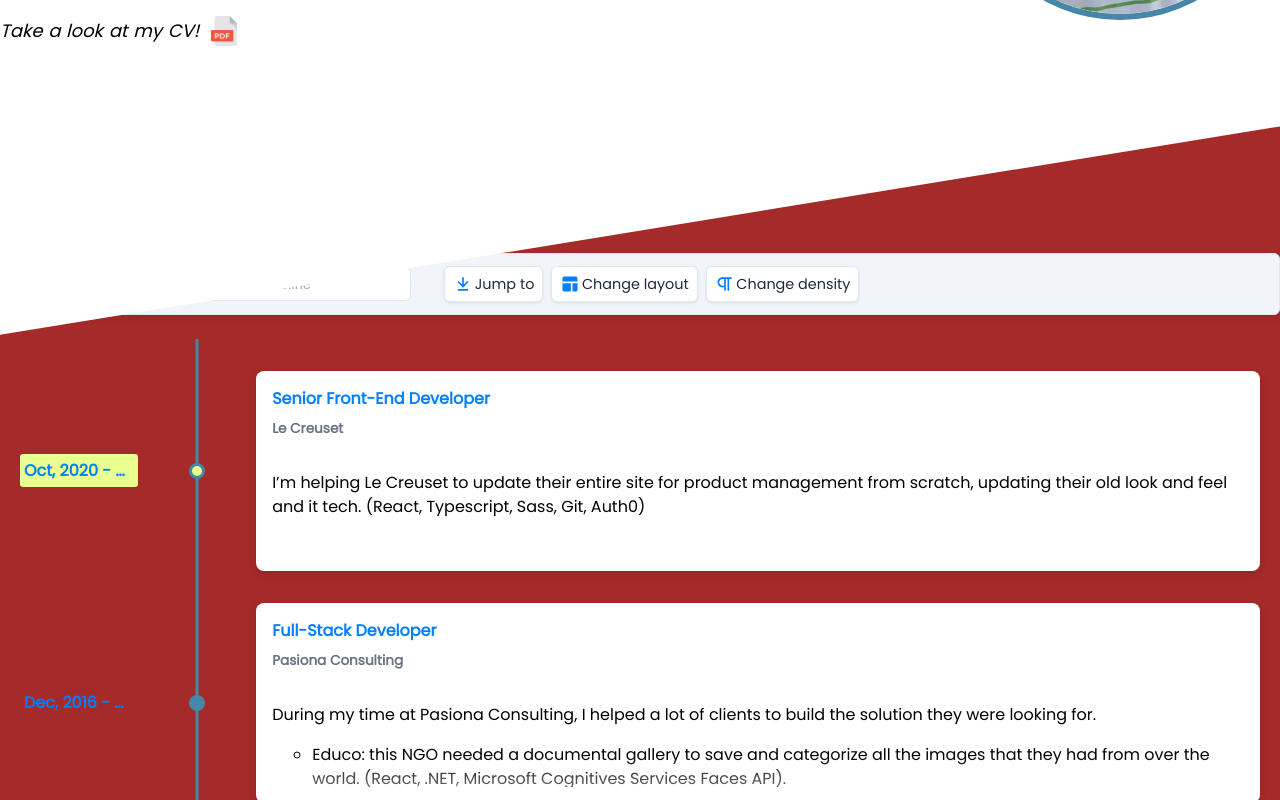
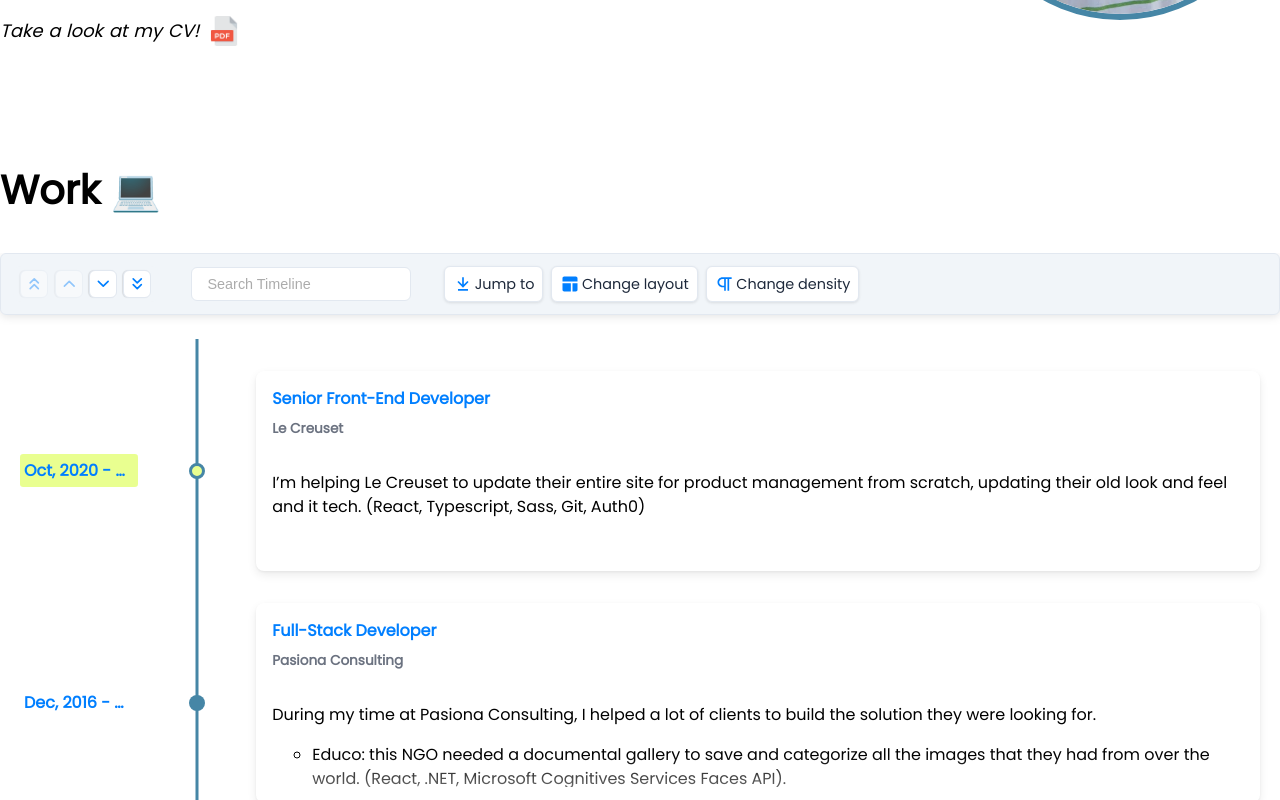
Before and after one commit to Arkalex/arkalex.dev, a Next.js app: page / in a window 1280 px wide. Shown: the part 380-1180 px from the top of the page. Built offline with nearby package versions, Linux system fonts and the light colour scheme.

Commit message:
Fixed bg on work experience

```diff
--- a/styles/globals.css
+++ b/styles/globals.css
@@ -47,10 +47,6 @@
   padding-bottom: 5rem;
 }
 
-section:nth-child(even) {
-  clip-path: polygon(0% 14%, 100% 0px, 100% 84%, 0px 100%);
-  background-color: brown;
-}
 
 section section {
   padding-bottom: 0;
```
